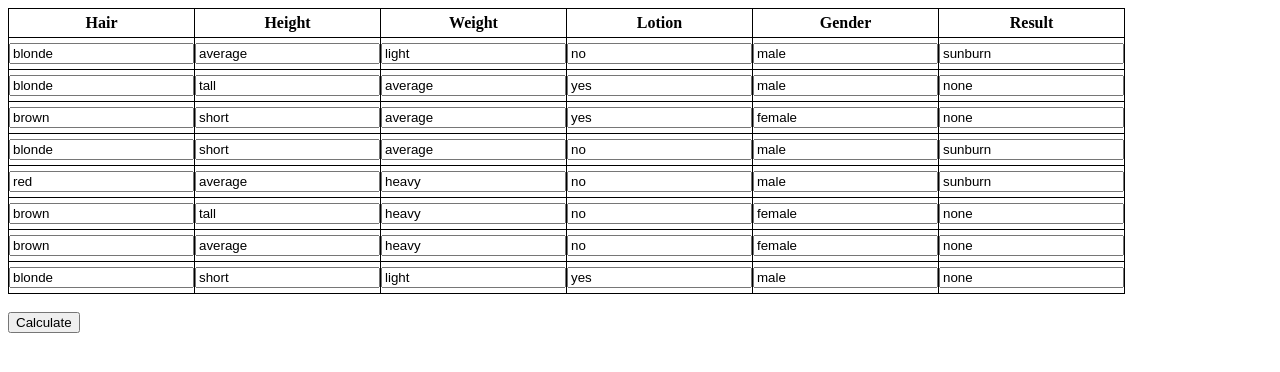
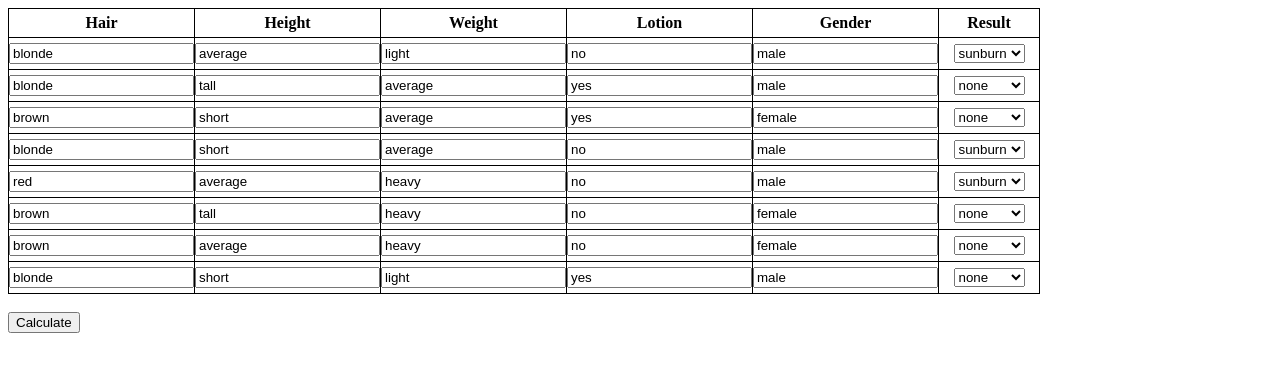
Before and after one commit to sorapan/ai2, a plain HTML site: page index.html in a window 1280 px wide. Drawn offline with nearby package versions, Linux system fonts and the light colour scheme.

Commit message:
combobox

```diff
--- a/index.html
+++ b/index.html
@@ -25,56 +25,64 @@
         <td><input class="weight" type="text" value="light"></td>
         <td><input class="lotion" type="text" value="no"></td>
         <td><input class="gender" type="text" value="male"></td>
-        <td><input class="result" type="text" value="sunburn"></td>
+        <td><select class="result"><option value="sunburn" selected>sunburn</option>
+            <option value="none">none</option></select></td>
     </tr><tr>
         <td><input class="hair" type="text" value="blonde"></td>
         <td><input class="height" type="text" value="tall"></td>
         <td><input class="weight" type="text" value="average"></td>
         <td><input class="lotion" type="text" value="yes"></td>
         <td><input class="gender" type="text" value="male"></td>
-        <td><input class="result" type="text" value="none"></td>
+        <td><select class="result"><option value="sunburn">sunburn</option>
+        <option value="none" selected>none</option></select></td>
     </tr><tr>
         <td><input class="hair" type="text" value="brown"></td>
         <td><input class="height" type="text" value="short"></td>
         <td><input class="weight" type="text" value="average"></td>
         <td><input class="lotion" type="text" value="yes"></td>
         <td><input class="gender" type="text" value="female"></td>
-        <td><input class="result" type="text" value="none"></td>
+        <td><select class="result"><option value="sunburn">sunburn</option>
+        <option value="none" selected>none</option></select></td>
     </tr><tr>
         <td><input class="hair" type="text" value="blonde"></td>
         <td><input class="height" type="text" value="short"></td>
         <td><input class="weight" type="text" value="average"></td>
         <td><input class="lotion" type="text" value="no"></td>
         <td><input class="gender" type="text" value="male"></td>
-        <td><input class="result" type="text" value="sunburn"></td>
+        <td><select class="result"><option value="sunburn" selected>sunburn</option>
+        <option value="none">none</option></select></td>
     </tr><tr>
         <td><input class="hair" type="text" value="red"></td>
         <td><input class="height" type="text" value="average"></td>
         <td><input class="weight" type="text" value="heavy"></td>
         <td><input class="lotion" type="text" value="no"></td>
         <td><input class="gender" type="text" value="male"></td>
-        <td><input class="result" type="text" value="sunburn"></td>
+        <td><select class="result"><option value="sunburn" selected>sunburn</option>
+        <option value="none">none</option></select></td>
     </tr><tr>
         <td><input class="hair" type="text" value="brown"></td>
         <td><input class="height" type="text" value="tall"></td>
         <td><input class="weight" type="text" value="heavy"></td>
         <td><input class="lotion" type="text" value="no"></td>
         <td><input class="gender" type="text" value="female"></td>
-        <td><input class="result" type="text" value="none"></td>
+        <td><select class="result"><option value="sunburn">sunburn</option>
+        <option value="none" selected>none</option></select></td>
     </tr><tr>
         <td><input class="hair" type="text" value="brown"></td>
         <td><input class="height" type="text" value="average"></td>
         <td><input class="weight" type="text" value="heavy"></td>
         <td><input class="lotion" type="text" value="no"></td>
         <td><input class="gender" type="text" value="female"></td>
-        <td><input class="result" type="text" value="none"></td>
+        <td><select class="result"><option value="sunburn">sunburn</option>
+        <option value="none" selected>none</option></select></td>
     </tr><tr>
         <td><input class="hair" type="text" value="blonde"></td>
         <td><input class="height" type="text" value="short"></td>
         <td><input class="weight" type="text" value="light"></td>
         <td><input class="lotion" type="text" value="yes"></td>
         <td><input class="gender" type="text" value="male"></td>
-        <td><input class="result" type="text" value="none"></td>
+        <td><select class="result"><option value="sunburn" selected>sunburn</option>
+        <option value="none" selected>none</option></select></td>
     </tr>
 
 
```
